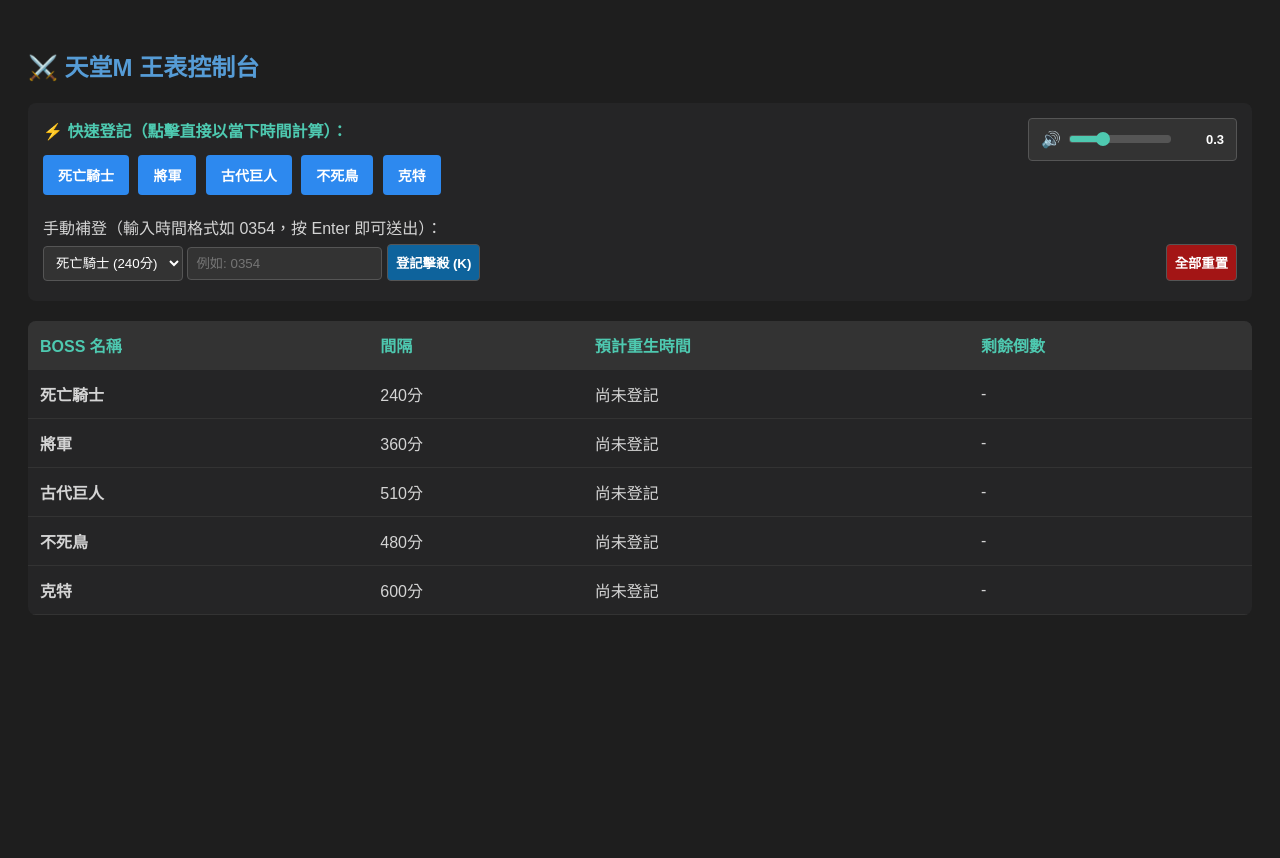
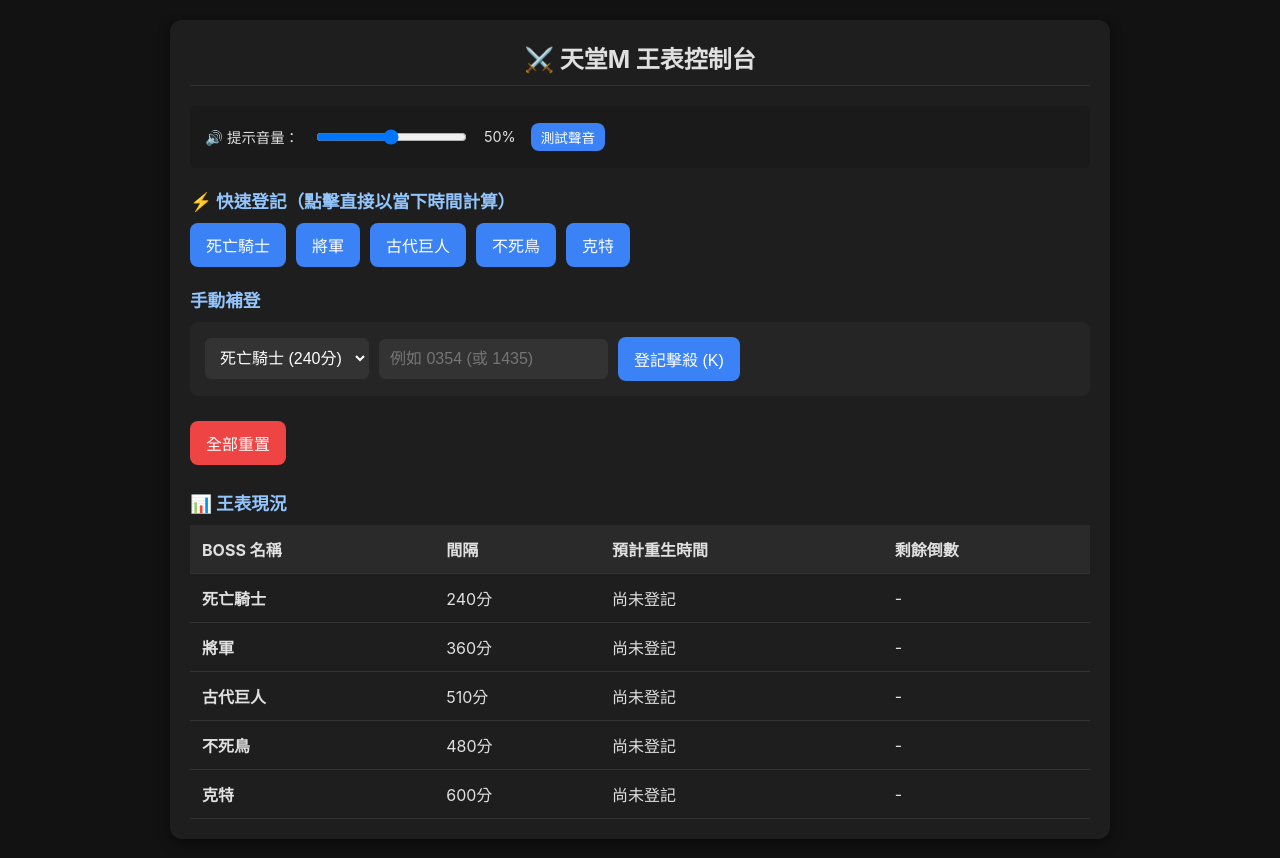
Before and after one commit to cijyun0103-beep/boss-timer, a plain HTML site: page index.html in a window 1280 px wide. Before the commit the page ends 800 px from the top, so only its background shows below. Drawn offline with Linux system fonts and the light colour scheme.

Commit message:
Add files via upload

```diff
--- a/index.html
+++ b/index.html
@@ -2,382 +2,346 @@
 <html lang="zh-TW">
 <head>
     <meta charset="UTF-8">
+    <meta name="viewport" content="width=device-width, initial-scale=1.0">
     <title>天堂M 王表系統</title>
     <style>
-        body { font-family: Arial, sans-serif; background-color: #1e1e1e; color: #d4d4d4; padding: 20px; }
-        h2 { color: #569cd6; }
-        .control-panel { background: #252526; padding: 15px; border-radius: 8px; margin-bottom: 20px; }
-        .quick-btn { background: #2d89ef; margin-right: 5px; margin-bottom: 5px; padding: 10px 15px; color: #fff; border: none; border-radius: 4px; cursor: pointer; font-size: 14px; }
-        .quick-btn:hover { background: #1967d2; }
-        select, input, button { padding: 8px; margin: 5px 0; background: #333; color: #fff; border: 1px solid #555; border-radius: 4px; }
-        button { background: #0e639c; cursor: pointer; font-weight: bold; }
-        .volume-container { float: right; background: #333; padding: 6px 12px; border-radius: 4px; border: 1px solid #555; display: flex; align-items: center; gap: 8px; }
-        .mute-btn { background: none; border: none; cursor: pointer; font-size: 16px; padding: 0; color: #4ec9b0; }
-        .mute-btn:hover { opacity: 0.8; }
-
-        /* 強制重置並顯示雙色漸層色彩的進度條 */
-        #volumeRange {
-            -webkit-appearance: none;
-            appearance: none;
-            width: 100px;
-            height: 6px;
-            border-radius: 3px;
-            outline: none;
-            cursor: pointer;
-            margin: 0;
-            padding: 0;
-            background: #555;
-        }
-        #volumeRange::-webkit-slider-runnable-track {
-            width: 100%;
-            height: 6px;
-            background: transparent; /* 讓軌道背景交由 input 本身的 linear-gradient 呈現 */
-            border-radius: 3px;
-        }
-        #volumeRange::-webkit-slider-thumb {
-            -webkit-appearance: none;
-            appearance: none;
-            width: 14px;
-            height: 14px;
-            border-radius: 50%;
-            background: #4ec9b0;
-            cursor: pointer;
-            margin-top: -4px;
+        :root {
+            --bg-color: #121212;
+            --card-bg: #1e1e1e;
+            --text-color: #e0e0e0;
+            --accent-color: #3b82f6;
+            --accent-hover: #2563eb;
+            --danger-color: #ef4444;
+            --danger-hover: #dc2626;
+            --border-color: #333;
         }
 
-        table { width: 100%; border-collapse: collapse; background: #252526; border-radius: 8px; overflow: hidden; margin-top: 20px; }
-        th, td { padding: 12px; text-align: left; border-bottom: 1px solid #333; }
-        th { background: #333333; color: #4ec9b0; }
-        .status-alert { color: #f44747; font-weight: bold; }
-        .over-badge { color: #ce9178; font-weight: bold; margin-left: 5px; }
+        body {
+            font-family: -apple-system, BlinkMacSystemFont, "Segoe UI", Roboto, Helvetica, Arial, sans-serif;
+            background-color: var(--bg-color);
+            color: var(--text-color);
+            margin: 0;
+            padding: 20px;
+            box-sizing: border-box;
+        }
+
+        .container {
+            max-width: 900px;
+            margin: 0 auto;
+            background: var(--card-bg);
+            padding: 20px;
+            border-radius: 12px;
+            box-shadow: 0 4px 12px rgba(0,0,0,0.5);
+        }
+
+        h2 {
+            font-size: 1.5rem;
+            margin-top: 0;
+            text-align: center;
+            border-bottom: 1px solid var(--border-color);
+            padding-bottom: 10px;
+        }
+
+        .section-title {
+            font-size: 1.1rem;
+            font-weight: bold;
+            margin: 20px 0 10px 0;
+            color: #93c5fd;
+            display: flex;
+            justify-content: space-between;
+            align-items: center;
+        }
+
+        .btn-group {
+            display: flex;
+            flex-wrap: wrap;
+            gap: 10px;
+            margin-bottom: 15px;
+        }
+
+        button {
+            background-color: var(--accent-color);
+            color: white;
+            border: none;
+            padding: 10px 16px;
+            font-size: 1rem;
+            border-radius: 8px;
+            cursor: pointer;
+            transition: background 0.2s, transform 0.1s;
+        }
+
+        button:active {
+            transform: scale(0.96);
+        }
+
+        button:hover {
+            background-color: var(--accent-hover);
+        }
+
+        .btn-danger {
+            background-color: var(--danger-color);
+            margin-top: 10px;
+        }
+        .btn-danger:hover {
+            background-color: var(--danger-hover);
+        }
+
+        .manual-section {
+            display: flex;
+            gap: 10px;
+            background: #252525;
+            padding: 15px;
+            border-radius: 8px;
+            margin-bottom: 15px;
+            align-items: center;
+        }
+
+        select, input {
+            background: #333;
+            color: #fff;
+            border: 1px solid var(--border-color);
+            padding: 10px;
+            font-size: 1rem;
+            border-radius: 6px;
+        }
+
+        .desktop-table {
+            width: 100%;
+            border-collapse: collapse;
+            margin-top: 10px;
+        }
+
+        .desktop-table th, .desktop-table td {
+            padding: 12px;
+            text-align: left;
+            border-bottom: 1px solid var(--border-color);
+            font-size: 1rem;
+        }
+
+        .desktop-table th {
+            background-color: #2a2a2a;
+        }
+
+        .settings-bar {
+            display: flex;
+            gap: 15px;
+            align-items: center;
+            font-size: 0.9rem;
+            background: #1a1a1a;
+            padding: 10px 15px;
+            border-radius: 6px;
+            margin-bottom: 15px;
+        }
     </style>
 </head>
 <body>
 
+<div class="container">
     <h2>⚔️ 天堂M 王表控制台</h2>
 
-    <div class="control-panel">
-        <div class="volume-container">
-            <button class="mute-btn" id="muteBtn" onclick="toggleMute()" title="點擊切換靜音">🔊</button>
-            <input type="range" id="volumeRange" min="0" max="1" step="0.1" value="0.3" oninput="updateVolume(this.value)">
-            <span id="volumeText" style="font-size: 13px; font-weight: bold; min-width: 45px; text-align: right;">0.3</span>
+    <!-- 音效控制列 -->
+    <div class="settings-bar">
+        <label>🔊 提示音量：</label>
+        <input type="range" id="volume-slider" min="0" max="1" step="0.1" value="0.5" oninput="updateVolume()">
+        <span id="volume-text">50%</span>
+        <button onclick="testAudio()" style="padding: 4px 10px; font-size: 0.85rem;">測試聲音</button>
     </div>
 
-        <div style="margin-bottom: 15px;">
-            <label style="display: block; margin-bottom: 8px; color: #4ec9b0; font-weight: bold;">⚡ 快速登記（點擊直接以當下時間計算）：</label>
-            <button class="quick-btn" onclick="quickRegister('死亡騎士')">死亡騎士</button>
-            <button class="quick-btn" onclick="quickRegister('將軍')">將軍</button>
-            <button class="quick-btn" onclick="quickRegister('古代巨人')">古代巨人</button>
-            <button class="quick-btn" onclick="quickRegister('不死鳥')">不死鳥</button>
-            <button class="quick-btn" onclick="quickRegister('克特')">克特</button>
+    <div class="section-title">⚡ 快速登記（點擊直接以當下時間計算）</div>
+    <div class="btn-group" id="quick-buttons"></div>
+
+    <div class="section-title">手動補登</div>
+    <div class="manual-section">
+        <select id="boss-select"></select>
+        <input type="text" id="manual-time" placeholder="例如 0354 (或 1435)">
+        <button onclick="manualRegister()">登記擊殺 (K)</button>
     </div>
 
-        <label>手動補登（輸入時間格式如 0354，按 Enter 即可送出）：</label><br>
-        <select id="bossSelect">
-            <option value="死亡騎士">死亡騎士 (240分)</option>
-            <option value="將軍">將軍 (360分)</option>
-            <option value="古代巨人">古代巨人 (510分)</option>
-            <option value="不死鳥">不死鳥 (480分)</option>
-            <option value="克特">克特 (600分)</option>
-        </select>
-        <input type="text" id="timeInput" placeholder="例如: 0354" onkeydown="if(event.key==='Enter'){registerKill();}">
-        <button onclick="registerKill()">登記擊殺 (K)</button>
-        <button onclick="resetAll()" style="background: #a31515; float: right;">全部重置</button>
-    </div>
+    <button class="btn-danger" onclick="resetAll()">全部重置</button>
 
-    <table id="bossTable">
+    <div class="section-title" style="margin-top: 25px;">📊 王表現況</div>
+
+    <table class="desktop-table">
+        <thead>
             <tr>
                 <th>BOSS 名稱</th>
                 <th>間隔</th>
                 <th>預計重生時間</th>
                 <th>剩餘倒數</th>
             </tr>
+        </thead>
+        <tbody id="boss-table-body"></tbody>
     </table>
+</div>
+
+<!-- 提示音效來源 -->
+<audio id="alarm-sound" src="https://assets.mixkit.co/active_storage/sfx/2869/2869-preview.mp3" preload="auto"></audio>
 
 <script>
-    const DISCORD_WEBHOOK_URL = "https://discord.com/api/webhooks/1558663969709883452/32kLWSD9jjvl-_ZTiUFfeosOoUE0lJJ5LRKeTVKXwP4Qyf-uqsWYlxzB5WnAlP3Z-fyK";
+    const bossList = [
+        { name: "死亡騎士", interval: 240 },
+        { name: "將軍", interval: 360 },
+        { name: "古代巨人", interval: 510 },
+        { name: "不死鳥", interval: 480 },
+        { name: "克特", interval: 600 }
+    ];
 
-    let bossData = {
-        "死亡騎士": { interval: 240, respawnTime: null, notified: false },
-        "將軍": { interval: 360, respawnTime: null, notified: false },
-        "古代巨人": { interval: 510, respawnTime: null, notified: false },
-        "不死鳥": { interval: 480, respawnTime: null, notified: false },
-        "克特": { interval: 600, respawnTime: null, notified: false }
-    };
+    let bossStates = JSON.parse(localStorage.getItem('bossStates')) || {};
+    let alertedBosses = {}; // 避免時間到時重複狂響
 
-    const STORAGE_KEY = 'boss_table_data_v19';
-    let currentVolume = 0.3;
-    let lastVolume = 0.3;
+    function initUI() {
+        const quickDiv = document.getElementById('quick-buttons');
+        const select = document.getElementById('boss-select');
+        quickDiv.innerHTML = '';
+        select.innerHTML = '';
 
-    function updateVolume(val) {
-        currentVolume = parseFloat(val);
-        if (currentVolume > 0) {
-            lastVolume = currentVolume;
+        bossList.forEach(boss => {
+            const btn = document.createElement('button');
+            btn.innerText = boss.name;
+            btn.onclick = () => registerBoss(boss.name, new Date());
+            quickDiv.appendChild(btn);
+
+            const option = document.createElement('option');
+            option.value = boss.name;
+            option.textContent = `${boss.name} (${boss.interval}分)`;
+            select.appendChild(option);
+        });
+
+        // 初始化音量
+        const slider = document.getElementById('volume-slider');
+        const savedVol = localStorage.getItem('alarmVolume');
+        if (savedVol !== null) {
+            slider.value = savedVol;
+            document.getElementById('volume-text').innerText = Math.round(savedVol * 100) + '%';
         }
-        refreshVolumeUI();
-        localStorage.setItem('boss_voice_volume', currentVolume);
+        updateVolume();
+
+        updateDisplay();
     }
 
-    function toggleMute() {
-        if (currentVolume > 0) {
-            lastVolume = currentVolume;
-            currentVolume = 0;
-        } else {
-            currentVolume = lastVolume > 0 ? lastVolume : 0.3;
-        }
-        document.getElementById("volumeRange").value = currentVolume;
-        refreshVolumeUI();
-        localStorage.setItem('boss_voice_volume', currentVolume);
+    function updateVolume() {
+        const slider = document.getElementById('volume-slider');
+        const audio = document.getElementById('alarm-sound');
+        audio.volume = slider.value;
+        document.getElementById('volume-text').innerText = Math.round(slider.value * 100) + '%';
+        localStorage.setItem('alarmVolume', slider.value);
     }
 
-    function refreshVolumeUI() {
-        const volText = document.getElementById("volumeText");
-        const muteBtn = document.getElementById("muteBtn");
-        const rangeInput = document.getElementById("volumeRange");
+    function testAudio() {
+        const audio = document.getElementById('alarm-sound');
+        audio.currentTime = 0;
+        audio.play().catch(e => {
+            alert("請先在網頁任意處點擊一下（解鎖瀏覽器音效權限），再測試聲音！");
+        });
+    }
 
-        // 動態計算百分比並設定漸層顏色
-        const percent = (currentVolume / 1) * 100;
-        rangeInput.style.background = `linear-gradient(to right, #4ec9b0 ${percent}%, #555 ${percent}%)`;
+    function registerBoss(name, date) {
+        const boss = bossList.find(b => b.name === name);
+        if (!boss) return;
 
-        if (currentVolume === 0) {
-            muteBtn.textContent = "🔇";
-            muteBtn.style.color = "#f44747";
-            volText.textContent = "靜音";
-            volText.style.color = "#f44747";
-        } else {
-            muteBtn.textContent = "🔊";
-            muteBtn.style.color = "#4ec9b0";
-            volText.textContent = currentVolume.toFixed(1);
-            volText.style.color = "#fff";
+        const respawnTime = new Date(date.getTime() + boss.interval * 60000);
+        bossStates[name] = respawnTime.getTime();
+        alertedBosses[name] = false; // 重設警報狀態
+        saveAndRefresh();
+    }
+
+    function manualRegister() {
+        const selectName = document.getElementById('boss-select').value;
+        const timeInput = document.getElementById('manual-time').value.trim();
+
+        if (!/^\d{4}$/.test(timeInput)) {
+            alert("請輸入正確的時間格式，例如 0354 或 1435");
+            return;
+        }
+
+        const hours = parseInt(timeInput.substring(0, 2), 10);
+        const minutes = parseInt(timeInput.substring(2, 4), 10);
+
+        if (hours > 23 || minutes > 59) {
+            alert("時間格式錯誤（小時 00-23，分鐘 00-59）");
+            return;
+        }
+
+        const now = new Date();
+        const targetDate = new Date(now.getFullYear(), now.getMonth(), now.getDate(), hours, minutes, 0);
+
+        registerBoss(selectName, targetDate);
+        document.getElementById('manual-time').value = '';
+    }
+
+    function resetAll() {
+        if (confirm("確定要重置所有王的計時嗎？")) {
+            bossStates = {};
+            alertedBosses = {};
+            saveAndRefresh();
         }
     }
 
-    function loadVolume() {
-        const savedVol = localStorage.getItem('boss_voice_volume');
-        if (savedVol !== null) {
-            currentVolume = parseFloat(savedVol);
-            if (currentVolume > 0) lastVolume = currentVolume;
-            document.getElementById("volumeRange").value = currentVolume;
-        }
-        refreshVolumeUI();
+    function saveAndRefresh() {
+        localStorage.setItem('bossStates', JSON.stringify(bossStates));
+        updateDisplay();
     }
 
-    function loadSavedData() {
-        try {
-            const saved = localStorage.getItem(STORAGE_KEY);
-            if (saved) {
-                const parsed = JSON.parse(saved);
-                for (let boss in parsed) {
-                    if (parsed[boss] && parsed[boss].respawnTime && bossData[boss]) {
-                        bossData[boss].respawnTime = new Date(parsed[boss].respawnTime);
-                        bossData[boss].notified = parsed[boss].notified || false;
+    function updateDisplay() {
+        const tbody = document.getElementById('boss-table-body');
+        if (!tbody) return;
+
+        tbody.innerHTML = '';
+        const now = new Date().getTime();
+        let needPlayAlarm = false;
+
+        bossList.forEach(boss => {
+            const respawnTimeMs = bossStates[boss.name];
+            let timeStr = "尚未登記";
+            let countdownStr = "-";
+            let isUrgent = false;
+
+            if (respawnTimeMs) {
+                const respawnDate = new Date(respawnTimeMs);
+                timeStr = `${pad(respawnDate.getHours())}:${pad(respawnDate.getMinutes())}:${pad(respawnDate.getSeconds())}`;
+
+                const diff = respawnTimeMs - now;
+                if (diff <= 0) {
+                    countdownStr = "🔥 已重生 / 時間到！";
+                    isUrgent = true;
+
+                    // 如果剛好時間到且尚未響過警報
+                    if (!alertedBosses[boss.name]) {
+                        needPlayAlarm = true;
+                        alertedBosses[boss.name] = true;
                     }
-                }
-            }
-        } catch (e) {
-            localStorage.removeItem(STORAGE_KEY);
+                } else {
+                    const totalSec = Math.floor(diff / 1000);
+                    const hours = Math.floor(totalSec / 3600);
+                    const minutes = Math.floor((totalSec % 3600) / 60);
+                    const seconds = totalSec % 60;
+                    countdownStr = `${hours}時 ${minutes}分 ${seconds}秒`;
                 }
             }
 
-    function saveData() {
-        try {
-            const dataToSave = {};
-            for (let boss in bossData) {
-                dataToSave[boss] = {
-                    respawnTime: bossData[boss].respawnTime ? bossData[boss].respawnTime.getTime() : null,
-                    notified: bossData[boss].notified
-                };
-            }
-            localStorage.setItem(STORAGE_KEY, JSON.stringify(dataToSave));
-        } catch (e) {}
-    }
+            const tr = document.createElement('tr');
+            tr.innerHTML = `
+                <td><b>${boss.name}</b></td>
+                <td>${boss.interval}分</td>
+                <td>${timeStr}</td>
+                <td style="${isUrgent ? 'color: #f87171; font-weight: bold;' : ''}">${countdownStr}</td>
+            `;
+            tbody.appendChild(tr);
+        });
 
-    function speakText(text) {
-        try {
-            if (currentVolume <= 0) return;
-            if ('speechSynthesis' in window) {
-                window.speechSynthesis.cancel();
-                let utterance = new SpeechSynthesisUtterance(text);
-                utterance.lang = 'zh-TW';
-                utterance.rate = 1.0;
-                utterance.volume = currentVolume;
-                window.speechSynthesis.speak(utterance);
-            }
-        } catch (e) {}
-    }
-
-    function sendDiscord(message) {
-        if (!DISCORD_WEBHOOK_URL) return;
-        fetch(DISCORD_WEBHOOK_URL, {
-            method: 'POST',
-            headers: { 'Content-Type': 'application/json' },
-            body: JSON.stringify({ content: message })
-        }).catch(err => {});
-    }
-
-    function quickRegister(name) {
-        let killedTime = new Date();
-        const intervalMins = bossData[name].interval;
-        let respawnTime = new Date(killedTime.getTime() + intervalMins * 60000);
-
-        bossData[name].respawnTime = respawnTime;
-        bossData[name].notified = false;
-
-        saveData();
-
-        let respawnStr = respawnTime.toTimeString().split(' ')[0];
-        sendDiscord(`【${name}】已擊殺！於 **${respawnStr}** 重生。`);
-        updateTable();
-    }
-
-    function registerKill() {
-        const name = document.getElementById("bossSelect").value;
-        const timeStr = document.getElementById("timeInput").value.trim();
-        let killedTime = new Date();
-        let now = new Date();
-
-        if (!name) return;
-
-        if (timeStr.length === 4 && !isNaN(timeStr)) {
-            let h = parseInt(timeStr.substring(0, 2));
-            let m = parseInt(timeStr.substring(2, 4));
-            killedTime.setHours(h, m, 0, 0);
-        } else if (timeStr.length === 6 && !isNaN(timeStr)) {
-            let h = parseInt(timeStr.substring(0, 2));
-            let m = parseInt(timeStr.substring(2, 4));
-            let s = parseInt(timeStr.substring(4, 6));
-            killedTime.setHours(h, m, s, 0);
-        } else if (timeStr.length > 0) {
-            alert("格式錯誤！請輸入 4 碼（例如 0354）或 6 碼數字。");
-            return;
-        }
-
-        if (timeStr.length > 0 && killedTime > now) {
-            alert("❌ 錯誤：輸入的時間大於當前時間，無法登記未來時間！");
-            return;
-        }
-
-        const intervalMins = bossData[name].interval;
-        let respawnTime = new Date(killedTime.getTime() + intervalMins * 60000);
-
-        bossData[name].respawnTime = respawnTime;
-        bossData[name].notified = false;
-
-        saveData();
-
-        let respawnStr = respawnTime.toTimeString().split(' ')[0];
-        sendDiscord(`【${name}】已擊殺！於 **${respawnStr}** 重生。`);
-
-        document.getElementById("timeInput").value = "";
-        updateTable();
-    }
-
-    function resetAll() {
-        if (confirm("確定要重置所有王的倒數時間嗎？")) {
-            for (let boss in bossData) {
-                bossData[boss].respawnTime = null;
-                bossData[boss].notified = false;
-            }
-            localStorage.removeItem(STORAGE_KEY);
-            sendDiscord("⚠️ 【王表系統】所有 BOSS 時間已被全部重置！");
-            updateTable();
+        if (needPlayAlarm) {
+            const audio = document.getElementById('alarm-sound');
+            audio.currentTime = 0;
+            audio.play().catch(e => console.log("等待互動解鎖音效"));
         }
     }
 
-    function updateTable() {
-        try {
-            const now = new Date();
-            let bossArray = [];
-
-            for (let boss in bossData) {
-                let data = bossData[boss];
-                let effectiveRespawn = data.respawnTime ? new Date(data.respawnTime.getTime()) : null;
-                let overCount = 0;
-                const intervalMs = data.interval * 60000;
-
-                if (effectiveRespawn) {
-                    while (now > effectiveRespawn) {
-                        effectiveRespawn = new Date(effectiveRespawn.getTime() + intervalMs);
-                        overCount++;
-                    }
+    function pad(n) {
+        return n < 10 ? '0' + n : n;
     }
 
-                bossArray.push({
-                    name: boss,
-                    interval: data.interval,
-                    respawnTime: effectiveRespawn,
-                    overCount: overCount,
-                    notified: data.notified || false
-                });
-            }
-
-            bossArray.sort((a, b) => {
-                if (a.respawnTime && b.respawnTime) {
-                    return a.respawnTime - b.respawnTime;
-                } else if (a.respawnTime && !b.respawnTime) {
-                    return -1;
-                } else if (!a.respawnTime && b.respawnTime) {
-                    return 1;
-                } else {
-                    return 0;
-                }
-            });
-
-            let html = `<tr>
-                <th>BOSS 名稱</th>
-                <th>間隔</th>
-                <th>預計重生時間</th>
-                <th>剩餘倒數</th>
-            </tr>`;
-
-            for (let item of bossArray) {
-                let boss = item.name;
-                let data = bossData[boss];
-                let respawnStr = "尚未登記";
-                let remainingStr = "-";
-
-                if (item.respawnTime) {
-                    respawnStr = item.respawnTime.toTimeString().split(' ')[0];
-                    if (item.overCount > 0) {
-                        respawnStr += `<span class="over-badge">(過${item.overCount})</span>`;
-                    }
-
-                    let diff = item.respawnTime - now;
-
-                    if (diff > 0) {
-                        let totalSecs = Math.floor(diff / 1000);
-
-                        if (totalSecs <= 60 && !item.notified) {
-                            data.notified = true;
-                            saveData();
-                            sendDiscord(`🚨 **【重要快訊】** 【${boss}】將於 **1 分鐘內** 重生！`);
-                            speakText(`${boss} 將於一分鐘後重生！`);
-                        }
-
-                        let hours = Math.floor(totalSecs / 3600);
-                        let mins = Math.floor((totalSecs % 3600) / 60);
-                        let secs = totalSecs % 60;
-                        remainingStr = `${hours}時 ${mins}分 ${secs}秒`;
-                    } else {
-                        remainingStr = `<span class="status-alert">已到重生時間！</span>`;
-                    }
-                }
-
-                html += `<tr>
-                    <td><b>${boss}</b></td>
-                    <td>${data.interval}分</td>
-                    <td>${respawnStr}</td>
-                    <td>${remainingStr}</td>
-                </tr>`;
-            }
-            document.getElementById("bossTable").innerHTML = html;
-        } catch (err) {}
-    }
-
-    loadVolume();
-    loadSavedData();
-    setInterval(updateTable, 1000);
-    updateTable();
+    setInterval(updateDisplay, 1000);
+    initUI();
 </script>
 
 </body>
```
Lines whose indentation alone changed are shown as unchanged.
